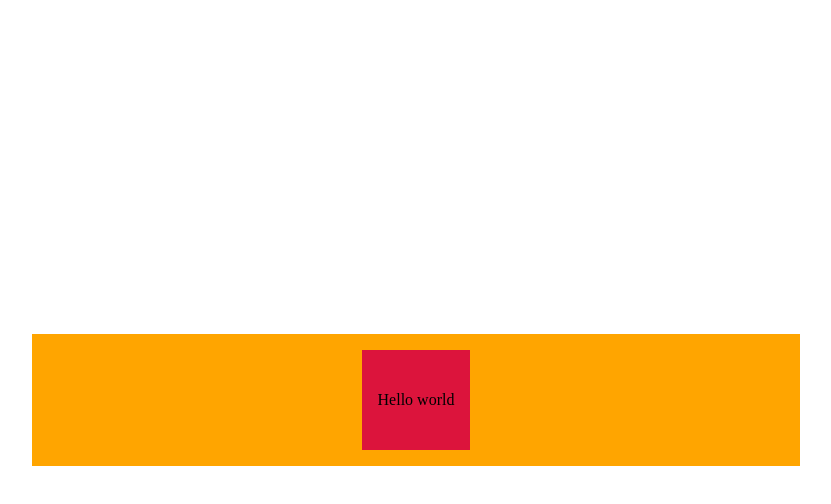
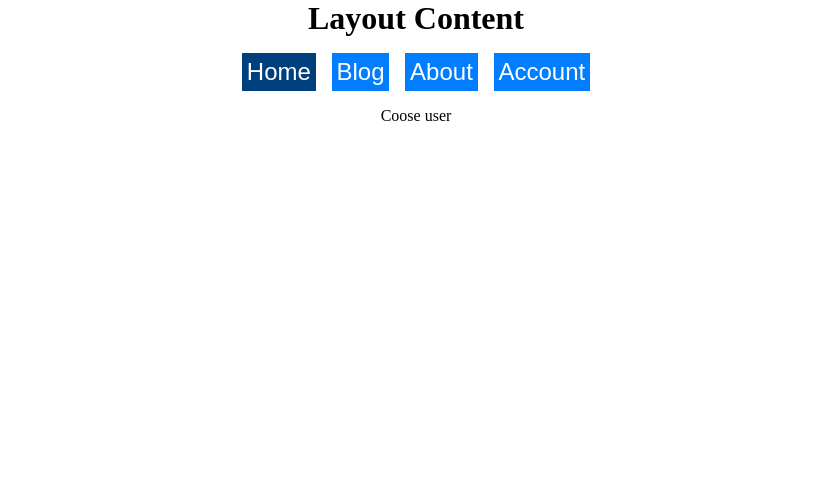
Before and after one commit to denisso/next13-app-exp, a Next.js app: page / in a window 1280 px wide. Shown: the top 504 px of the page, without its empty margins (224-1055 px from the left). Built offline with nearby package versions, Linux system fonts and the light colour scheme.

Commit message:
not finished case

```diff
--- a/app/globals.css
+++ b/app/globals.css
@@ -1,5 +1,13 @@
 * {
+  padding: 0;
+  margin: 0;
   box-sizing: border-box;
-  margin: 0;
-  padding: 0;
 }
+
+body{
+  font-size: 16px;
+}
+
+a, a:visited, a:active, a:link  {
+	text-decoration: none;
+}
--- /dev/null
+++ b/app/layout.module.scss
@@ -0,0 +1,10 @@
+.container {
+  display: flex;
+  flex-direction: column;
+  align-items: center;
+  gap: 1rem;
+}
+
+.header {
+  display: flex;
+}
--- a/app/layout.tsx
+++ b/app/layout.tsx
@@ -1,9 +1,11 @@
-import './globals.css'
-
+import "./globals.css";
+import Link from "next/link";
+import styles from "./layout.module.scss";
+import { Nav } from "@/components/Nav";
 export default function RootLayout({
   children,
 }: {
-  children: React.ReactNode
+  children: React.ReactNode;
 }) {
   return (
     <html lang="en">
@@ -12,7 +14,13 @@ export default function RootLayout({
         head.tsx. Find out more at https://beta.nextjs.org/docs/api-reference/file-conventions/head
       */}
       <head />
-      <body>{children}</body>
+      <body>
+        <div className={styles.container}>
+          <h1>Layout Content</h1>
+          <Nav/>
+          <div>{children}</div>
+        </div>
+      </body>
     </html>
-  )
+  );
 }
--- a/app/page.module.scss
+++ /dev/null
@@ -1,15 +0,0 @@
-.main {
-  display: flex;
-  width: 60%;
-  margin: calc((100vh - 100px) / 2 - 1rem) auto;
-  justify-content: center;
-  padding: 1rem;
-  background-color: orange;
-  .box {
-    height: 100px;
-    display: grid;
-    place-items: center;
-    padding: 1rem;
-    background-color: crimson;
-  }
-}
--- a/app/page.tsx
+++ b/app/page.tsx
@@ -1,9 +1,4 @@
-import styles from './page.module.scss'
 
-export default function Home() {
-  return (
-    <main className={styles.main}>
-      <div className={styles.box}>Hello world</div>
-    </main>
-  )
+export default async function Home() {
+  return <div>Coose user</div>
 }
--- /dev/null
+++ b/components/Nav.module.scss
@@ -0,0 +1,18 @@
+.nav {
+  display: flex;
+  justify-content: center;
+  gap: 1rem;
+  .link {
+    font-size: 1.5rem;
+    padding: 0.3rem;
+    background-color: #007efd;
+    transition: background-color 0.1s;
+    &.active, &:hover {
+      background-color: #003f7e;
+    }
+    a {
+      color: white;
+      font-family: Arial, Helvetica, sans-serif;
+    }
+  }
+}
--- /dev/null
+++ b/components/Nav.tsx
@@ -0,0 +1,25 @@
+"use client";
+import Link from "next/link";
+import { usePathname } from "next/navigation";
+import styles from "./Nav.module.scss";
+
+export const Nav = () => {
+  const pathname = usePathname();
+
+  return (
+    <div className={styles.nav}>
+      <div className={`${styles.link} ${pathname === "/" && styles.active}`}>
+        <Link href={"/"}>Home</Link>
+      </div>
+      <div className={`${styles.link} ${pathname === "/blog" && styles.active}`}>
+        <Link href={"/blog"}>Blog</Link>
+      </div>
+      <div className={`${styles.link} ${pathname === "/about" && styles.active}`}>
+        <Link href={"/about"}>About</Link>
+      </div>
+      <div className={`${styles.link} ${pathname === "/account" && styles.active}`}>
+        <Link href={"/account"}>Account</Link>
+      </div>
+    </div>
+  );
+};
--- /dev/null
+++ b/components/Page.module.scss
@@ -0,0 +1,6 @@
+.content {
+  display: flex;
+  flex-direction: column;
+  padding: 1rem;
+  background-color: #72b9ff;
+}
```
Also changed, not shown: app/[user]/page.tsx (added, +7 -0 lines), components/Page.tsx (added, +18 -0 lines), components/Spinner.tsx (+11 -2 lines), lib/fetchData.ts (added, +9 -0 lines).
